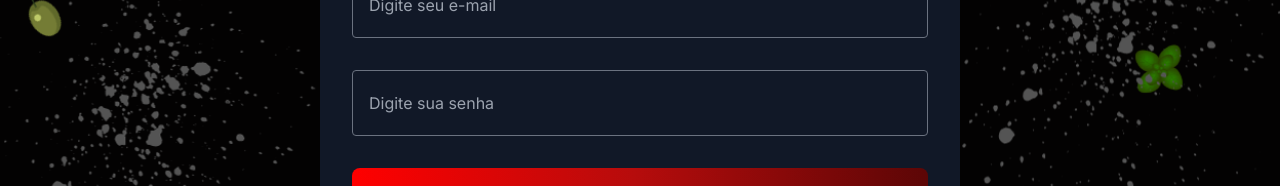
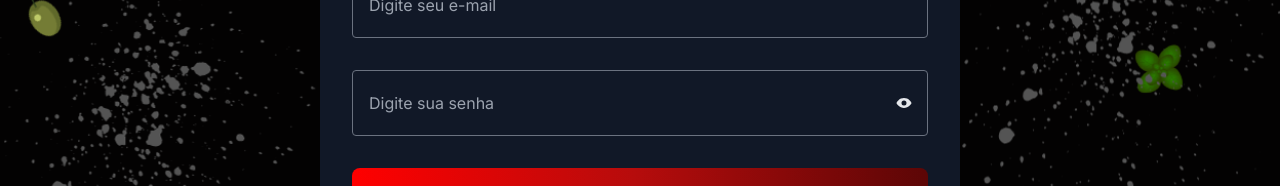
Before and after one commit to Janaina-Costa/ITalents_Pizza_Delivery, a React (Vite) app: page /login in a window 1280 px wide. Shown: the part 373-559 px from the top of the page. Built offline with nearby package versions, Linux system fonts and the light colour scheme.

Commit message:
feat: logica do login

```diff
--- a/src/components/Forms/LoginForm/index.tsx
+++ b/src/components/Forms/LoginForm/index.tsx
@@ -1,11 +1,39 @@
+import { Eye, EyeSlash } from '@phosphor-icons/react';
+import { ChangeEvent, useState } from 'react';
 import { Link, useNavigate } from 'react-router-dom';
 
 import { Button } from '../../Button';
 import { Divider } from '../../Divider';
 import Input from '../../Input';
 
-export const LoginForm = () => {
+interface IProps {
+  value: {
+    email: string;
+    password: string;
+  };
+  onChangeInputEmail: (e: ChangeEvent<HTMLInputElement>) => void;
+  onChangeInputPassword: (e: ChangeEvent<HTMLInputElement>) => void;
+}
+
+export const LoginForm = ({
+  value,
+  onChangeInputEmail,
+  onChangeInputPassword,
+}: IProps) => {
+  const [isHidePass, setIsHidePass] = useState<boolean>(false);
   const navigate = useNavigate();
+
+  const handleClickIconPassword = () => {
+    setIsHidePass((prev) => !prev);
+  };
+
+  const handleChangeInputEmail = (e: ChangeEvent<HTMLInputElement>) => {
+    onChangeInputEmail(e);
+  };
+  const handleChangeInputPassword = (e: ChangeEvent<HTMLInputElement>) => {
+    onChangeInputPassword(e);
+  };
+
   return (
     <form className=" w-full flex flex-col justify-center items-center">
       <p className="text-center mt-4 ">
@@ -17,12 +45,21 @@ export const LoginForm = () => {
           placeholder="Digite seu e-mail"
           type="email"
           className="bg-transparent py-5 pl-4 w-full max-w-full rounded outline-none"
+          value={value.email}
+          onChange={handleChangeInputEmail}
         />
         <Input
           placeholder="Digite sua senha"
-          type="password"
+          type={isHidePass ? 'text' : 'password'}
+          hasPassword
           className="bg-transparent py-5 pl-4 w-full max-w-full rounded outline-none"
-        />
+          value={value.password}
+          onClickIconPassword={handleClickIconPassword}
+          onChange={handleChangeInputPassword}
+        >
+          {isHidePass ? <EyeSlash /> : <Eye weight="fill" />}
+        </Input>
+
         <Button
           isSelected
           type="submit"
--- a/src/components/Input/index.tsx
+++ b/src/components/Input/index.tsx
@@ -1,8 +1,11 @@
 /* eslint-disable react/require-default-props */
+
 import { InputHTMLAttributes, useState } from 'react';
 
 interface IInput extends InputHTMLAttributes<HTMLInputElement> {
   hasIconLeft?: boolean;
+  hasPassword?: boolean;
+  onClickIconPassword?: () => void;
 }
 
 const Input = ({ hasIconLeft = false, className, ...props }: IInput) => {
@@ -15,9 +18,13 @@ const Input = ({ hasIconLeft = false, className, ...props }: IInput) => {
     setIsFocused(false);
   };
 
+  const handleClickIconPassword = () => {
+    props.onClickIconPassword?.();
+  };
+
   return (
     <div
-      className="w-full flex justify-center items-center"
+      className="w-full flex justify-center items-center relative"
       style={props.style}
     >
       {hasIconLeft ? <div className="">{props.children}</div> : ''}
@@ -31,6 +38,7 @@ const Input = ({ hasIconLeft = false, className, ...props }: IInput) => {
         }
         p-[.5rem] outline-none
         placeholder:text-base
+        relative
         `}
         onFocus={handleInputFocus}
         onBlur={handleInputBlur}
@@ -38,6 +46,17 @@ const Input = ({ hasIconLeft = false, className, ...props }: IInput) => {
         onKeyUp={props.onKeyUp}
         value={props.value}
       />
+      {props.hasPassword ? (
+        <button
+          type="button"
+          className="absolute right-4 bg-transparent border-none"
+          onClick={handleClickIconPassword}
+        >
+          {props.children}{' '}
+        </button>
+      ) : (
+        ''
+      )}
     </div>
   );
 };
--- a/src/pages/Login/index.tsx
+++ b/src/pages/Login/index.tsx
@@ -1,9 +1,30 @@
+import { ChangeEvent, useState } from 'react';
+
 import { LoginForm } from '../../components/Forms/LoginForm';
 
 export const Login = () => {
+  const [inputValue, setInputValue] = useState({
+    email: '',
+    password: '',
+  });
+
+  const handleChangeInputEmail = (e: ChangeEvent<HTMLInputElement>) => {
+    setInputValue({ ...inputValue, email: e.target.value });
+  };
+  const handleChangeInputPassword = (e: ChangeEvent<HTMLInputElement>) => {
+    setInputValue({ ...inputValue, password: e.target.value });
+  };
+
   return (
     <div className="bg-gray-900 max-w-[40rem] m-auto mt-16 p-8 flex justify-center items-center max-md:mt-0 max-md:h-screen overflow-hidden">
-      <LoginForm />
+      <LoginForm
+        onChangeInputEmail={handleChangeInputEmail}
+        onChangeInputPassword={handleChangeInputPassword}
+        value={{
+          email: inputValue.email,
+          password: inputValue.password,
+        }}
+      />
     </div>
   );
 };
--- a/src/pages/Product/index.tsx
+++ b/src/pages/Product/index.tsx
@@ -12,7 +12,7 @@ import { itemsData } from '../../data/itemsData';
 export const Product = () => {
   const { id } = useParams();
   const [isFavorite, setIsFavorite] = useState<boolean>(false);
-  const [count, setCount] = useState<number>(0);
+  const [count, setCount] = useState<number>(1);
   const [total, setTotal] = useState<number>();
 
   const navigate = useNavigate();
@@ -48,6 +48,7 @@ export const Product = () => {
   const handleChangeInputCount = (e: ChangeEvent<HTMLInputElement>) => {
     setCount(Number(e.target.value));
   };
+  // TODO quando estiver com zero perguntar se quer remover o item da sacola
 
   useEffect(() => {
     if (!id) {
```
